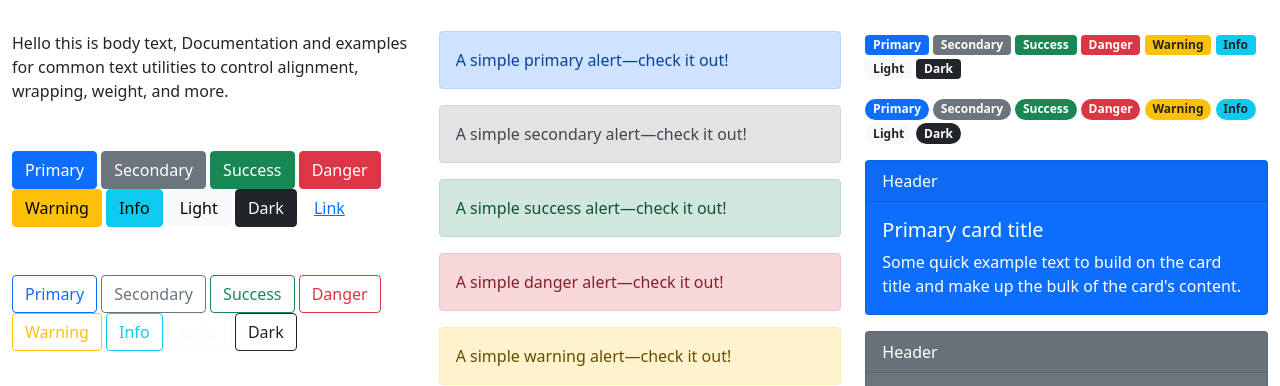
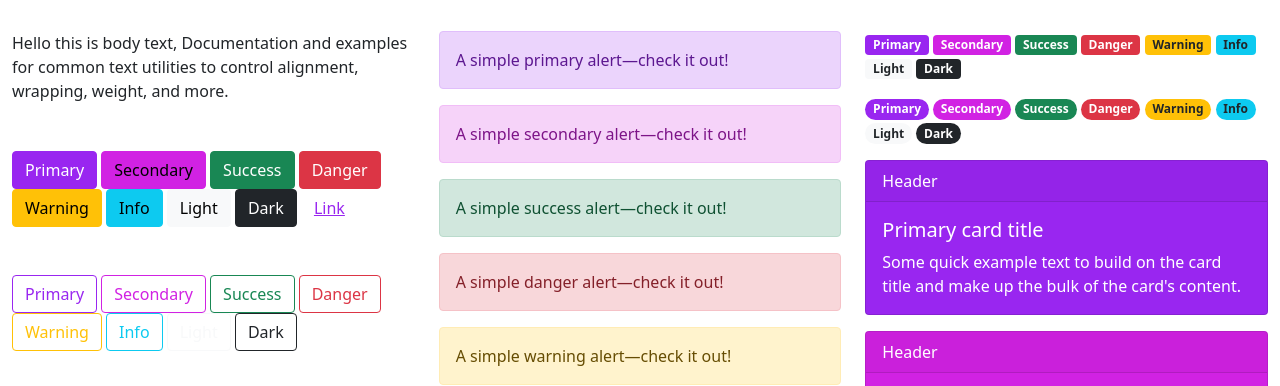
Before and after one commit to 3madov-77/My_portfolio, a website: page theming-kit.html in a window 1280 px wide. Shown: the part 57-443 px from the top of the page. Drawn offline with nearby package versions, Linux system fonts and the light colour scheme; files that its build step writes are made by us from their sources.

Commit message:
edit the theme color

```diff
--- a/scss/_custom.scss
+++ b/scss/_custom.scss
@@ -1,3 +1,9 @@
+// MY THEME COLOR
+$purple-dark:  #9926f0;
+$purple-light:  #bb6ef5;
+$pink:    #d122e3;
+
+
 // WHITE & GRY COLORS
 $white:    #fff;
 $gray-100: #f8f9fa;
@@ -11,5 +17,10 @@ $gray-800: #343a40;
 $gray-900: #212529;
 $black:    #000;
 
+
+// scss-docs-start theme-color-variables
+$primary:       $purple-dark;
+$secondary:     $pink;
+
 // IMPORT BOOTSTRAP 5
 @import "../node_modules/bootstrap/scss/bootstrap.scss";
```
